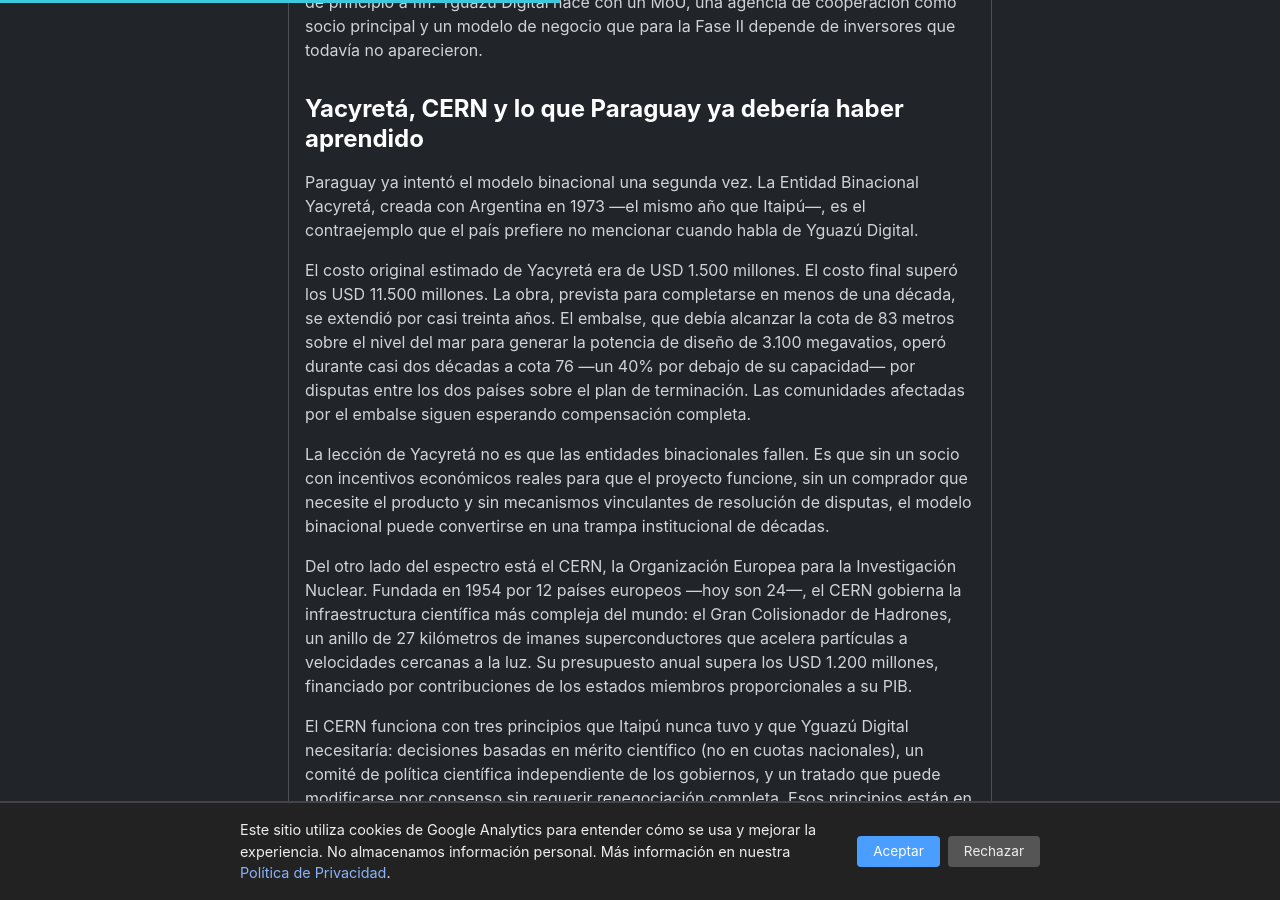
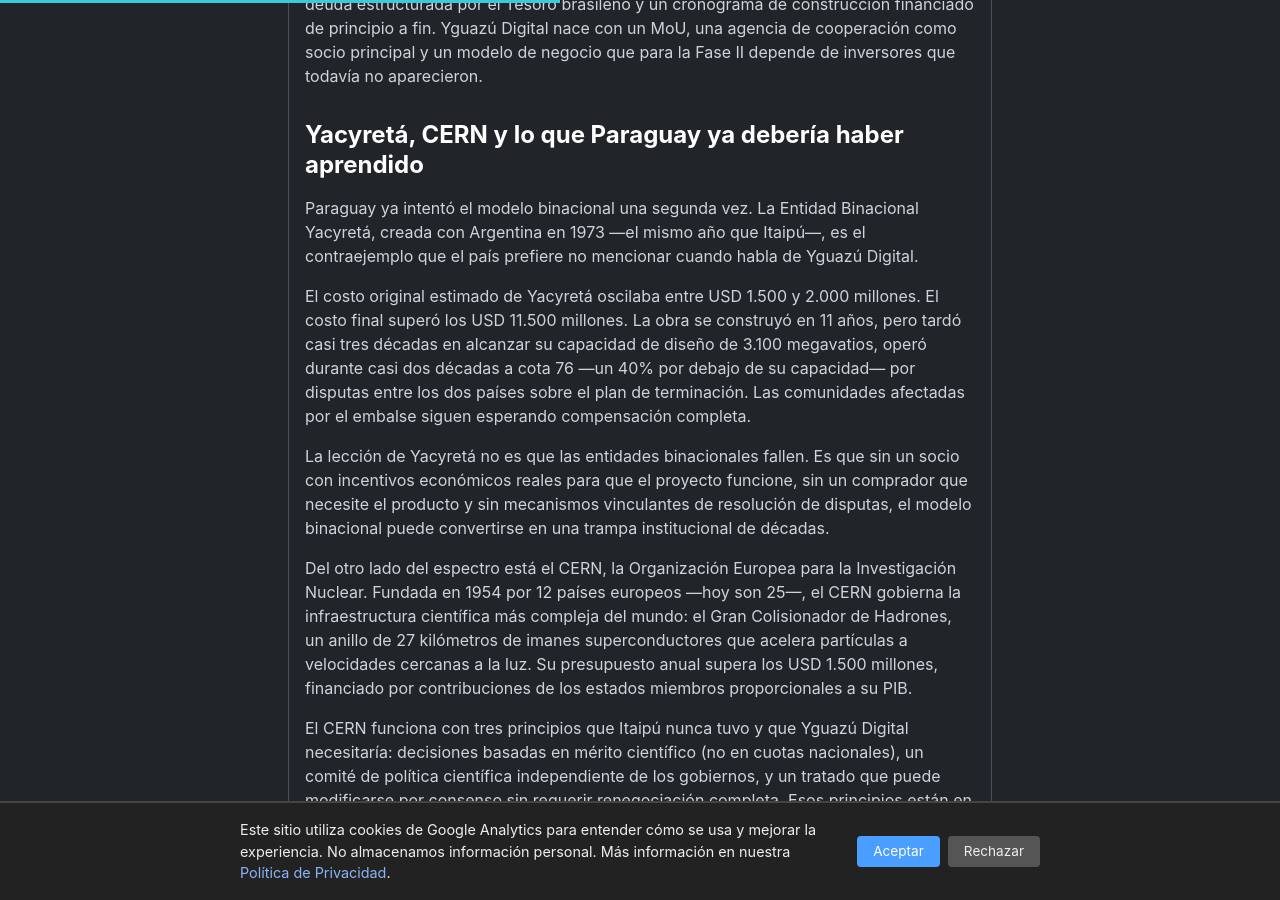
Before and after one commit to miravosqueinteresante/muchotexto.net, a Jekyll site: the page built from _posts/2026-08-01-modelo-itaipu-gobernanza-ia.md, in a window 1280 px wide and 900 px high, scrolled down 2515 px. Built offline with Jekyll 4.4.1, drawn with Linux system fonts in a browser that asks for light colours; some of the changed text lies outside the part shown.

Commit message:
fix(fact-check #15): Yacyreta costos, CERN miembros/presupuesto, ICDF→Taiwan, fecha deuda

```diff
--- a/_posts/2026-08-01-modelo-itaipu-gobernanza-ia.md
+++ b/_posts/2026-08-01-modelo-itaipu-gobernanza-ia.md
@@ -13,7 +13,7 @@
 > **En resumen:**
 > - Paraguay y Taiwán proponen para Yguazú Digital el mismo modelo de entidad binacional 50/50 que creó Itaipú en 1973. No existe ningún precedente mundial de gobernanza binacional aplicada a infraestructura de inteligencia artificial.
 > - Itaipú funcionó en gran medida porque Brasil garantizó la deuda, compró casi toda la energía y compartía frontera física con Paraguay. Ninguna de esas tres condiciones existe con Taiwán.
-> - Yacyretá, la otra entidad binacional paraguaya, costó ocho veces más de lo presupuestado y tardó décadas en completarse. Es el espejo que Paraguay prefiere no mirar.
+> - Yacyretá, la otra entidad binacional paraguaya, costó entre cinco y ocho veces más de lo presupuestado y tardó décadas en alcanzar su capacidad de diseño. Es el espejo que Paraguay prefiere no mirar.
 > - El ICDF taiwanés es una agencia de cooperación al desarrollo, no un inversor con retorno comercial. El modelo financiero de Yguazú Digital para las fases II y III —donde se necesitan entre USD 5.000 y 40.000 millones— no está definido.
 
 Itaipú no es solo la represa más grande del hemisferio occidental. Es el experimento de gobernanza binacional más longevo y exitoso de América Latina. Entender qué lo hizo funcionar —y qué falló— es el primer paso para saber si Yguazú Digital tiene sentido más allá del anuncio.
@@ -24,7 +24,7 @@
 
 Su estructura de gobierno es paritaria: un Consejo de Administración con seis miembros por país y una Dirección Ejecutiva compartida. Las decisiones requieren consenso: ningún país puede imponer su voluntad unilateralmente. El capital social se divide 50% para cada parte, y la energía producida —los 14.000 megavatios de potencia instalada— se reparte en mitades iguales. En la práctica, Paraguay consume menos del 15% de su mitad y vende el excedente a Brasil a precio de costo.
 
-El financiamiento de la obra —aproximadamente USD 19.600 millones en valores históricos— provino casi enteramente de Brasil. Eletrobras, la eléctrica estatal brasileña, actuó como garante de los préstamos internacionales y como comprador monopólico de la energía que Paraguay no usaba. El Tesoro brasileño respaldó la deuda. Paraguay pagó su parte en electricidad, no en efectivo, durante casi cinco décadas. La última cuota de la deuda se canceló el 28 de febrero de 2023.
+El financiamiento de la obra —aproximadamente USD 19.600 millones en valores históricos— provino casi enteramente de Brasil. Eletrobras, la eléctrica estatal brasileña, actuó como garante de los préstamos internacionales y como comprador monopólico de la energía que Paraguay no usaba. El Tesoro brasileño respaldó la deuda. Paraguay pagó su parte en electricidad, no en efectivo, durante casi cinco décadas. La última cuota de la deuda se canceló en 2023.
 
 Este arreglo funcionó porque Brasil necesitaba desesperadamente la energía para alimentar su industrialización acelerada de los años setenta y ochenta. Sin esa demanda brasileña, sin la garantía de Eletrobras y sin la frontera compartida que hacía viable la transmisión, el Tratado de Itaipú probablemente no se habría firmado. Son tres condiciones que no se cumplen con Taiwán.
 
@@ -42,11 +42,11 @@
 
 Paraguay ya intentó el modelo binacional una segunda vez. La Entidad Binacional Yacyretá, creada con Argentina en 1973 —el mismo año que Itaipú—, es el contraejemplo que el país prefiere no mencionar cuando habla de Yguazú Digital.
 
-El costo original estimado de Yacyretá era de USD 1.500 millones. El costo final superó los USD 11.500 millones. La obra, prevista para completarse en menos de una década, se extendió por casi treinta años. El embalse, que debía alcanzar la cota de 83 metros sobre el nivel del mar para generar la potencia de diseño de 3.100 megavatios, operó durante casi dos décadas a cota 76 —un 40% por debajo de su capacidad— por disputas entre los dos países sobre el plan de terminación. Las comunidades afectadas por el embalse siguen esperando compensación completa.
+El costo original estimado de Yacyretá oscilaba entre USD 1.500 y 2.000 millones. El costo final superó los USD 11.500 millones. La obra se construyó en 11 años, pero tardó casi tres décadas en alcanzar su capacidad de diseño de 3.100 megavatios, operó durante casi dos décadas a cota 76 —un 40% por debajo de su capacidad— por disputas entre los dos países sobre el plan de terminación. Las comunidades afectadas por el embalse siguen esperando compensación completa.
 
 La lección de Yacyretá no es que las entidades binacionales fallen. Es que sin un socio con incentivos económicos reales para que el proyecto funcione, sin un comprador que necesite el producto y sin mecanismos vinculantes de resolución de disputas, el modelo binacional puede convertirse en una trampa institucional de décadas.
 
-Del otro lado del espectro está el CERN, la Organización Europea para la Investigación Nuclear. Fundada en 1954 por 12 países europeos —hoy son 24—, el CERN gobierna la infraestructura científica más compleja del mundo: el Gran Colisionador de Hadrones, un anillo de 27 kilómetros de imanes superconductores que acelera partículas a velocidades cercanas a la luz. Su presupuesto anual supera los USD 1.200 millones, financiado por contribuciones de los estados miembros proporcionales a su PIB.
+Del otro lado del espectro está el CERN, la Organización Europea para la Investigación Nuclear. Fundada en 1954 por 12 países europeos —hoy son 25—, el CERN gobierna la infraestructura científica más compleja del mundo: el Gran Colisionador de Hadrones, un anillo de 27 kilómetros de imanes superconductores que acelera partículas a velocidades cercanas a la luz. Su presupuesto anual supera los USD 1.500 millones, financiado por contribuciones de los estados miembros proporcionales a su PIB.
 
 El CERN funciona con tres principios que Itaipú nunca tuvo y que Yguazú Digital necesitaría: decisiones basadas en mérito científico (no en cuotas nacionales), un comité de política científica independiente de los gobiernos, y un tratado que puede modificarse por consenso sin requerir renegociación completa. Esos principios están en las antípodas del modelo Itaipú, donde cada decisión relevante requiere acuerdo político al más alto nivel y el tratado es esencialmente inamovible.
 
```
Also changed, not shown: other parts of _posts/2026-08-01-modelo-itaipu-gobernanza-ia.md (+1 -1 lines).
